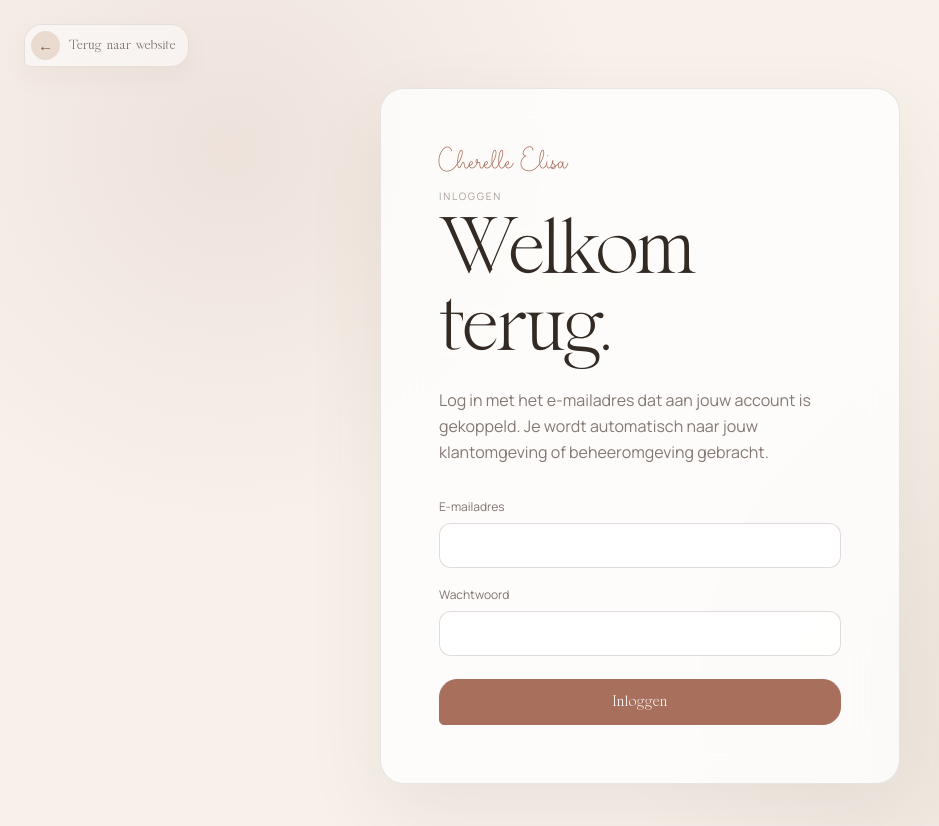
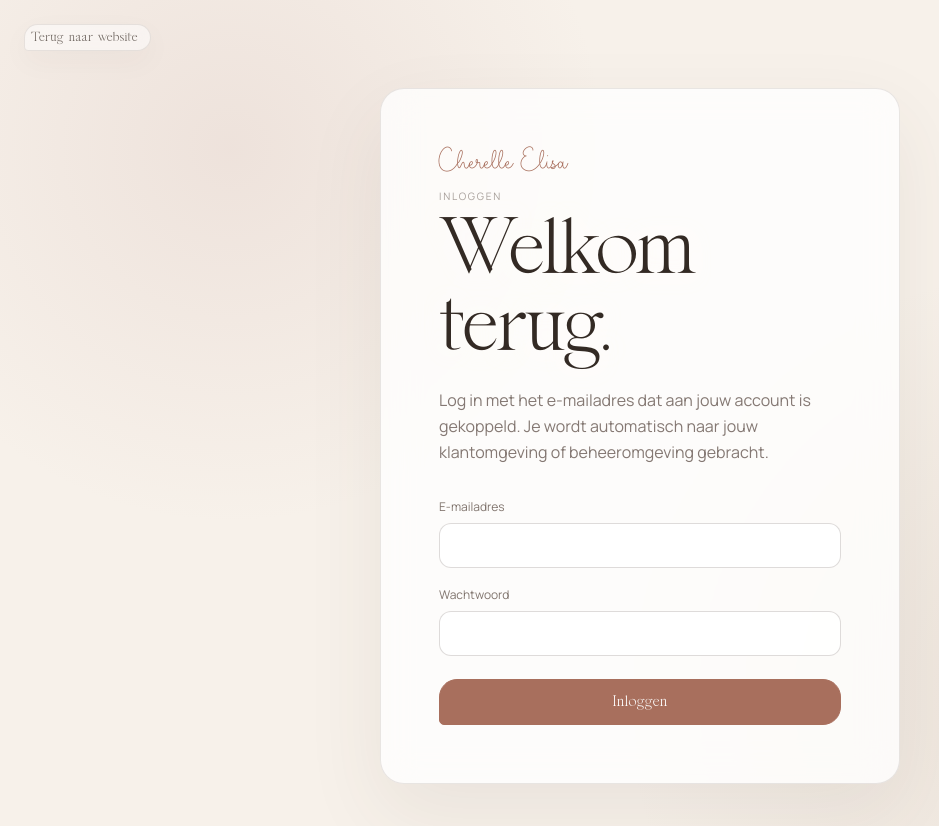
Before and after one commit to eddy9393/cherelleelisa.nl, a Next.js app: page /account in a window 1280 px wide. Shown: the whole page, without its empty margins (0-939 px from the left). Built offline with nearby package versions, Linux system fonts and the light colour scheme; no server answers.

Commit message:
Remove arrow from login back link

```diff
--- a/app/account/page.tsx
+++ b/app/account/page.tsx
@@ -73,10 +73,7 @@ export default function AccountPage() {
 
   return (
     <main className="accountPortalPage">
-      <a className="accountPortalBack" href="/">
-        <span className="accountPortalBackIcon" aria-hidden="true">←</span>
-        <span>Terug naar website</span>
-      </a>
+      <a className="accountPortalBack" href="/">Terug naar website</a>
 
       <section className="accountPortalCard">
         <p className="accountPortalScript">Cherelle Elisa</p>
```
